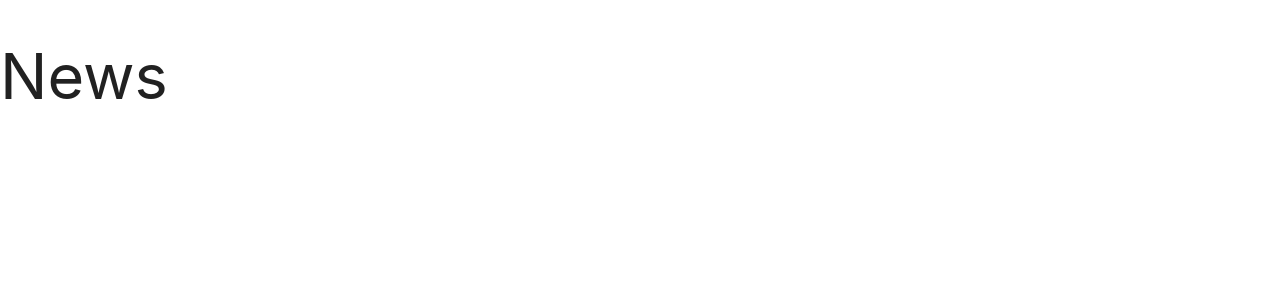
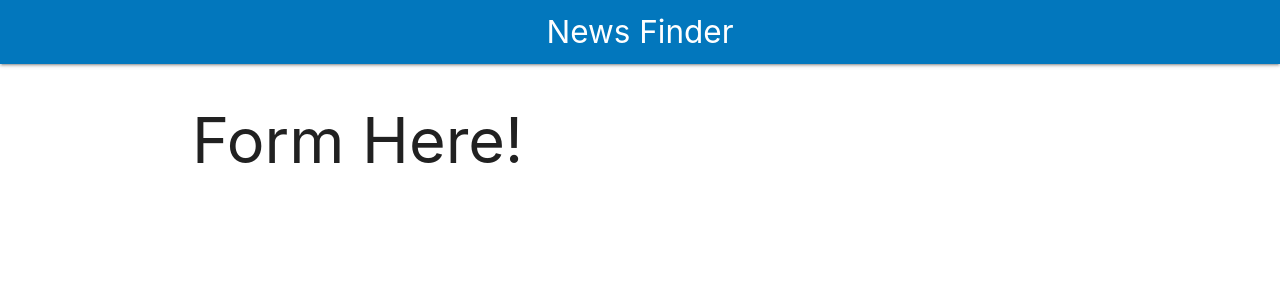
Before and after one commit to jimmy404/React-NewsFinder, a React (Create React App) app: page / in a window 1280 px wide. Shown: the top 300 px of the page. Built offline with nearby package versions, Linux system fonts and the light colour scheme.

Commit message:
Adds imports & implement Fragment&Header for main page

```diff
--- a/src/App.js
+++ b/src/App.js
@@ -1,7 +1,17 @@
+import React, {Fragment} from 'react';
+import Header from './components/Header';
 
 function App() {
   return (
-    <h1>News</h1>
+    <Fragment>
+      <Header
+        title='News Finder'
+      />
+      <div className="container white">
+        {/* TODO > Form */}
+        <h1>Form Here!</h1>
+      </div>
+    </Fragment>
   );
 }
 
```
